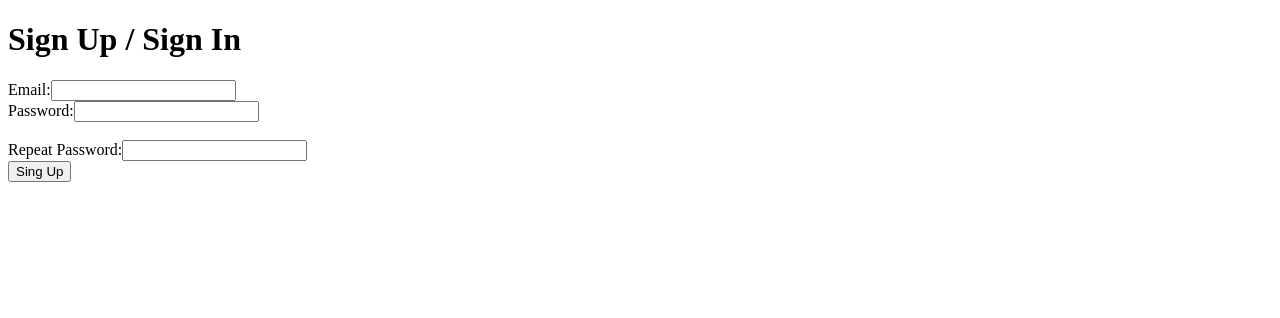
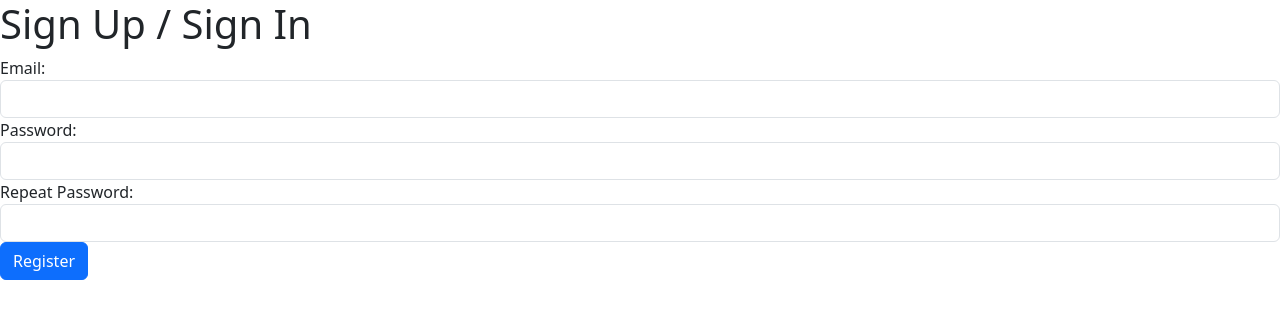
Before and after one commit to vombat007/djangoair-erp-system, a React app in the folder DjangoAir_ERP_system/frontend/: page / in a window 1280 px wide. Both pictures are taken after a click on the button "Sign Up". Shown: the top 318 px of the page. Built offline with nearby package versions, Linux system fonts and the light colour scheme; the HTML template or start-up script is replaced by a standard one.

Commit message:
add bootstrap and change react registration

```diff
--- a/DjangoAir_ERP_system/frontend/package.json
+++ b/DjangoAir_ERP_system/frontend/package.json
@@ -16,8 +16,10 @@
     "@babel/preset-env": "^7.22.5",
     "@babel/preset-react": "^7.22.5",
     "babel-loader": "^9.1.2",
+    "css-loader": "^6.8.1",
     "react": "^18.2.0",
     "react-dom": "^18.2.0",
+    "style-loader": "^3.3.3",
     "webpack": "^5.87.0",
     "webpack-cli": "^5.1.4"
   },
--- a/DjangoAir_ERP_system/frontend/src/components/Form.js
+++ b/DjangoAir_ERP_system/frontend/src/components/Form.js
@@ -3,6 +3,7 @@
 const Form = ({ email, password1, password2, errors, handleChange, handleSubmit }) => {
     return (
         <form onSubmit={handleSubmit}>
+            <div className="form-group">
                 <label htmlFor="email">Email:</label>
                 <input
                     type="email"
@@ -11,10 +12,12 @@
                     value={email}
                     onChange={handleChange}
                     required
+                    className={`form-control ${errors.email ? 'is-invalid' : ''}`}
                 />
-            <br/>
-            {errors.email && <p>{errors.email}</p>}
+                {errors.email && <div className="invalid-feedback">{errors.email}</div>}
+            </div>
 
+            <div className="form-group">
                 <label htmlFor="password1">Password:</label>
                 <input
                     type="password"
@@ -23,11 +26,12 @@
                     value={password1}
                     onChange={handleChange}
                     required
+                    className={`form-control ${errors.password1 ? 'is-invalid' : ''}`}
                 />
-            <br/>
-            <br/>
-            {errors.password1 && <p>{errors.password1}</p>}
+                {errors.password1 && <div className="invalid-feedback">{errors.password1}</div>}
+            </div>
 
+            <div className="form-group">
                 <label htmlFor="password2">Repeat Password:</label>
                 <input
                     type="password"
@@ -36,11 +40,12 @@
                     value={password2}
                     onChange={handleChange}
                     required
+                    className={`form-control ${errors.password2 ? 'is-invalid' : ''}`}
                 />
-            <br/>
-            {errors.password2 && <p>{errors.password2}</p>}
+                {errors.password2 && <div className="invalid-feedback">{errors.password2}</div>}
+            </div>
 
-            <button type="submit">Sing Up</button>
+            <button type="submit" className="btn btn-primary">Register</button>
         </form>
     );
 };
--- a/DjangoAir_ERP_system/frontend/src/components/Registrate.js
+++ b/DjangoAir_ERP_system/frontend/src/components/Registrate.js
@@ -61,7 +61,7 @@
                     handleSubmit={handleSubmit}
                 />
             ) : (
-                <button onClick={handleShowForm}>Sign Up</button>
+                <button type="button" className="btn btn-primary" onClick={handleShowForm}>Sign Up</button>
             )}
         </div>
     );
--- a/DjangoAir_ERP_system/frontend/src/index.js
+++ b/DjangoAir_ERP_system/frontend/src/index.js
@@ -1,2 +1,2 @@
-import 'bootstrap';
+import 'bootstrap/dist/css/bootstrap.css';
 import App from "./App";
--- a/DjangoAir_ERP_system/frontend/webpack.config.js
+++ b/DjangoAir_ERP_system/frontend/webpack.config.js
@@ -7,7 +7,11 @@
                 use: {
                     loader: "babel-loader"
                 }
-      }
+            },
+            {
+                test: /\.css$/,
+                use: ['style-loader', 'css-loader'],
+            },
         ]
     }
 };
```
Also changed, not shown: 1 other file (tests, documents, lock files or other folders). Lines whose indentation alone changed are shown as unchanged.
